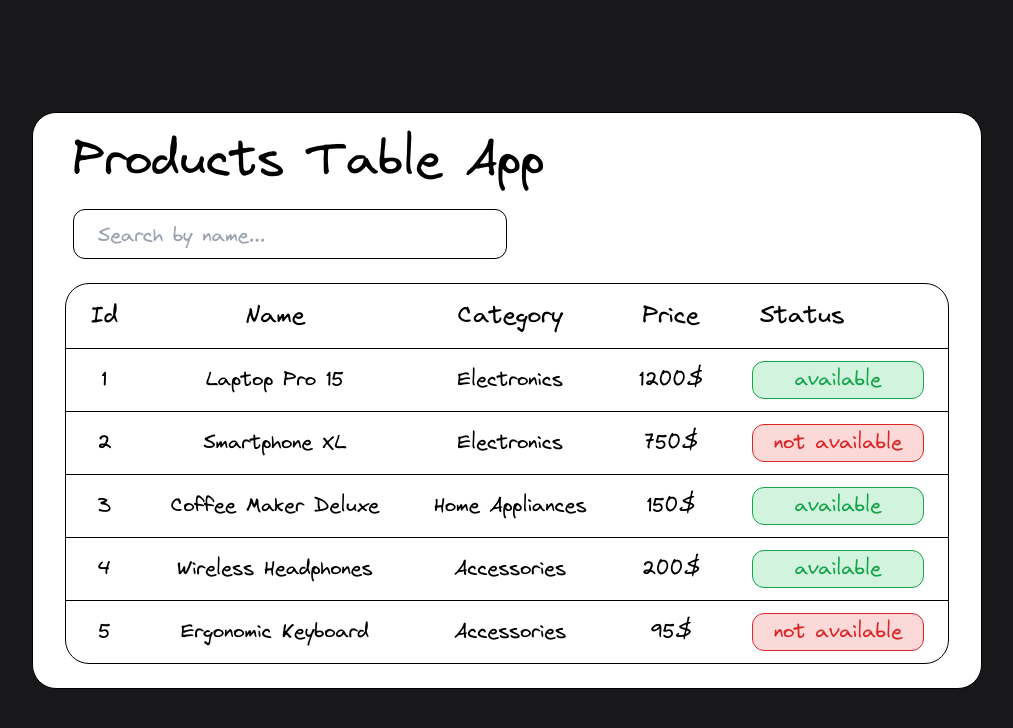
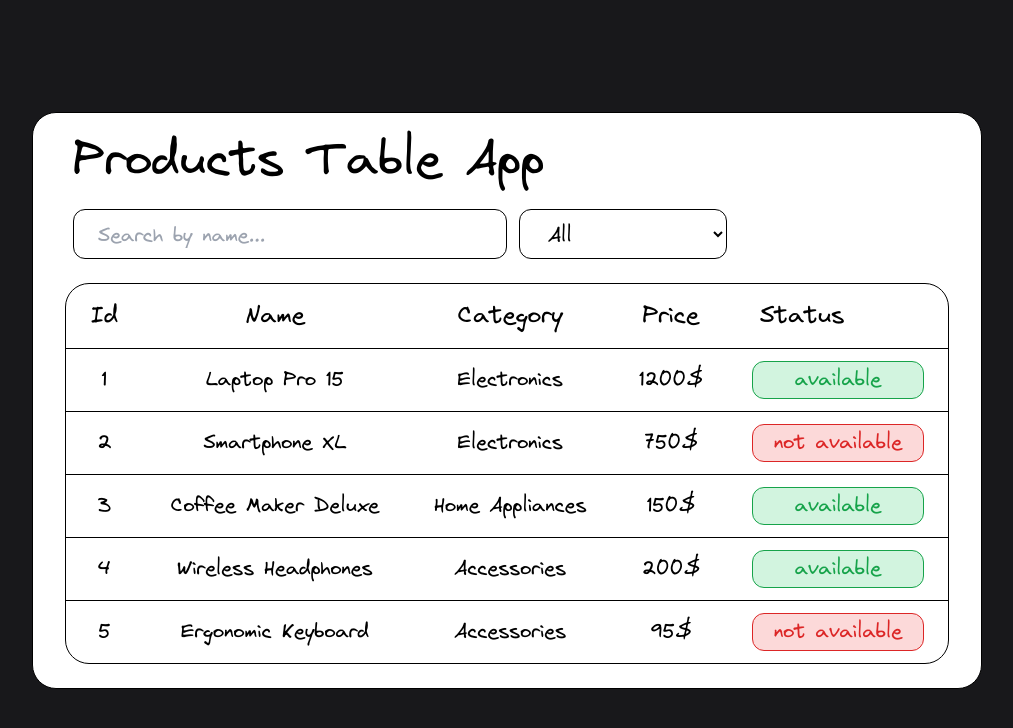
Before and after one commit to H1V35/envy-camp, a React (Vite) app in the folder technical-tests/02-products-app/: page / in a window 1280 px wide. Shown: the top 728 px of the page, without its empty margins (133-1146 px from the left). Built offline with nearby package versions, Linux system fonts and the light colour scheme.

Commit message:
✨ feat: Implement product list filtering by status

```diff
--- a/technical-tests/02-products-app/src/App.tsx
+++ b/technical-tests/02-products-app/src/App.tsx
@@ -11,24 +11,44 @@ export type Product = {
   available: boolean;
 };
 
-const products = productsFromJSON;
+const STATUS = {
+  ALL: "all",
+  AVAILABLE: "available",
+  NOT_AVAILABLE: "notAvailable",
+};
 
 export function App() {
   const [nameFilter, setNameFilter] = useState("");
+  const [statusFilter, setStatusFilter] = useState(STATUS.ALL);
 
   const filterAndSortProducts = () => {
-    if (!nameFilter?.trim()) return products;
+    let products = productsFromJSON;
 
-    const filteredProducts = products.filter((product) => {
-      return product.name.toLowerCase().includes(nameFilter.toLowerCase());
-    });
+    if (nameFilter?.trim()) {
+      products = products.filter((product) => {
+        return product.name.toLowerCase().includes(nameFilter.toLowerCase());
+      });
+    }
 
-    return filteredProducts;
+    if (statusFilter !== STATUS.ALL) {
+      products = products.filter((product) => {
+        return product.available === (statusFilter === STATUS.AVAILABLE);
+      });
+    }
+
+    return products;
   };
 
   const handleNameChange = (e: ChangeEvent<HTMLInputElement>) => {
     const { value } = e.target;
     setNameFilter(value);
+
+    filterAndSortProducts();
+  };
+
+  const handleStatusChange = (e: ChangeEvent<HTMLSelectElement>) => {
+    const { value } = e.target;
+    setStatusFilter(value);
 
     filterAndSortProducts();
   };
@@ -47,6 +67,16 @@ export function App() {
             placeholder="Search by name..."
             className="w-[50%] px-6 pt-3 pb-2 bg-white border rounded-xl border-solid border-black focus:outline-purple-300"
           />
+
+          <select
+            value={statusFilter}
+            onChange={handleStatusChange}
+            className="w-[24%] px-6 pt-3 pb-2 bg-white border rounded-xl border-solid border-black focus:outline-purple-300"
+          >
+            <option value={STATUS.ALL}>All</option>
+            <option value={STATUS.AVAILABLE}>Available</option>
+            <option value={STATUS.NOT_AVAILABLE}>Not available</option>
+          </select>
         </form>
       </section>
 
```
